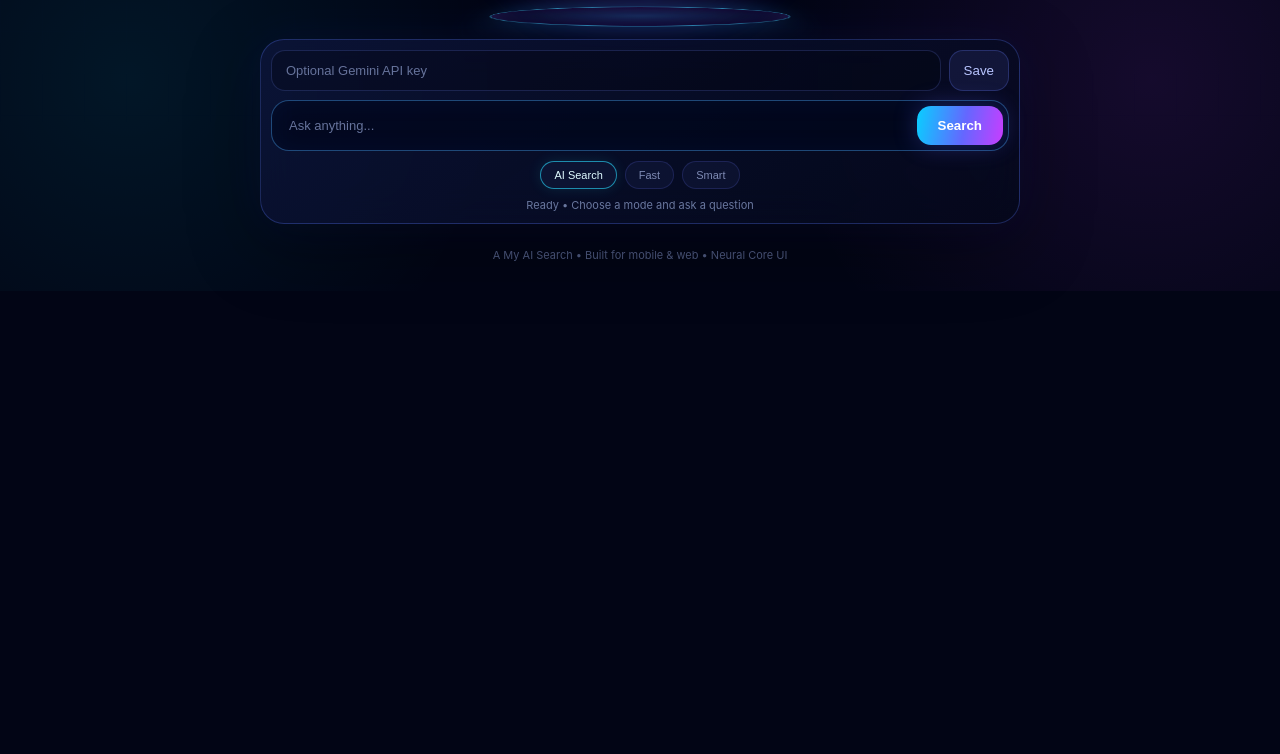
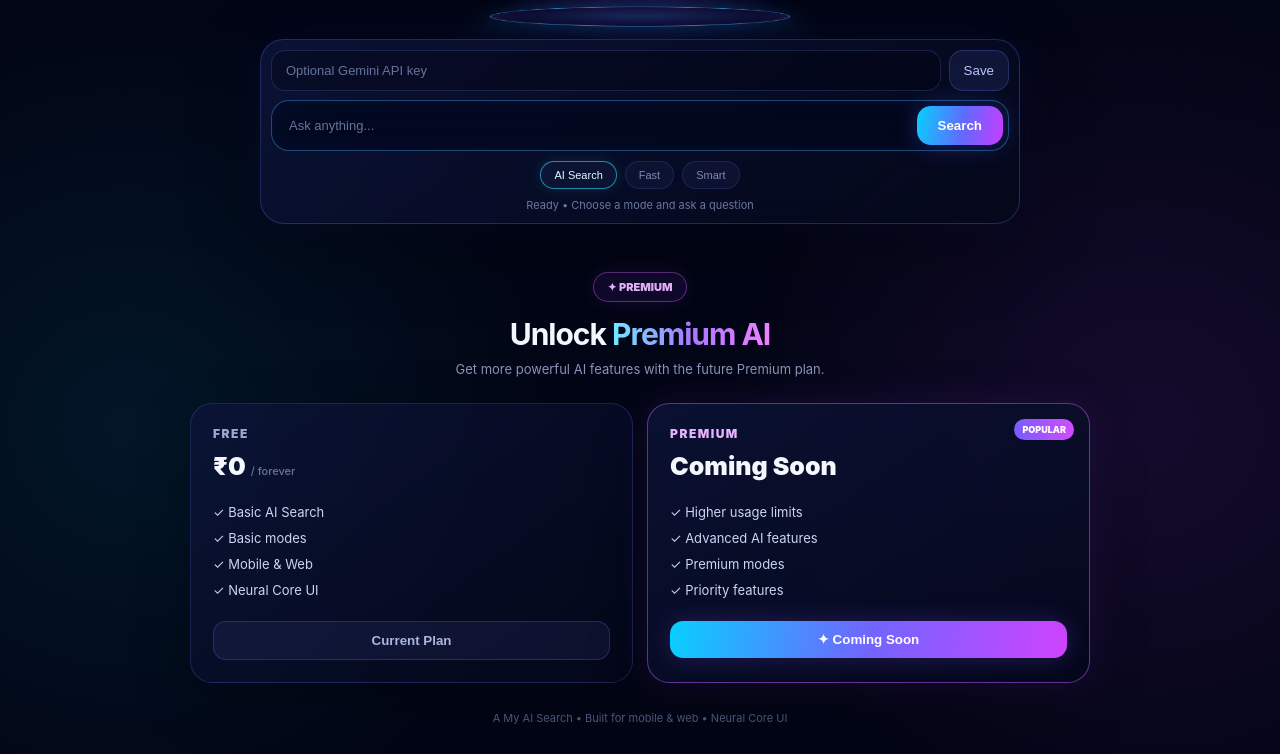
Before and after one commit to jackgamingofficeal-dotcom/my-ai-search, a plain HTML site: page index.html in a window 1280 px wide. Shown: the part 557-1311 px from the top of the page. Before the commit the page ends 848 px from the top, so only its background shows below. Drawn offline with Linux system fonts and the light colour scheme.

Commit message:
Add Premium AI Search UI

```diff
--- a/index.html
+++ b/index.html
@@ -4,7 +4,7 @@
 <meta charset="UTF-8">
 <meta name="viewport" content="width=device-width,initial-scale=1.0,viewport-fit=cover">
 <meta name="theme-color" content="#020515">
-<title>A My AI Search</title>
+<title>A My AI Search — Neural Core</title>
 
 <style>
 *{box-sizing:border-box;margin:0;padding:0}
@@ -26,12 +26,12 @@
 body{
  min-height:100vh;
  color:var(--text);
- font-family:Inter,system-ui,Arial,sans-serif;
  background:
  radial-gradient(circle at 50% 12%,rgba(70,80,255,.22),transparent 32%),
  radial-gradient(circle at 10% 75%,rgba(0,229,255,.08),transparent 28%),
  radial-gradient(circle at 90% 75%,rgba(190,60,255,.10),transparent 28%),
  var(--bg);
+ font-family:Inter,system-ui,-apple-system,BlinkMacSystemFont,"Segoe UI",Arial,sans-serif;
  overflow-x:hidden;
 }
 
@@ -40,6 +40,7 @@
  position:fixed;
  inset:0;
  pointer-events:none;
+ z-index:-1;
  background-image:
  linear-gradient(rgba(100,120,255,.035) 1px,transparent 1px),
  linear-gradient(90deg,rgba(100,120,255,.035) 1px,transparent 1px);
@@ -134,7 +135,7 @@
  margin:auto;
 }
 
-/* NEURAL CORE */
+/* ===== 3D NEURAL CORE ===== */
 
 .core-stage{
  height:370px;
@@ -196,7 +197,7 @@
 
 .brain:after{
  inset:28px;
- border-color:rgba(212,111,255,.3);
+ border-color:rgba(212,111,255,.30);
 }
 
 .neural-lines{
@@ -311,7 +312,7 @@
  transform:perspective(400px) rotateX(65deg);
 }
 
-/* SEARCH */
+/* ===== SEARCH ===== */
 
 .search-card{
  width:min(760px,100%);
@@ -459,14 +460,145 @@
  margin-bottom:8px;
 }
 
+/* ===== PREMIUM ===== */
+
+.premium-section{
+ width:min(900px,100%);
+ margin:48px auto 0;
+ text-align:center;
+}
+
+.premium-badge{
+ display:inline-block;
+ padding:7px 14px;
+ border:1px solid rgba(220,100,255,.4);
+ border-radius:999px;
+ color:#e9b7ff;
+ background:rgba(150,50,255,.10);
+ font-size:11px;
+ font-weight:900;
+ box-shadow:0 0 18px rgba(170,70,255,.12);
+}
+
+.premium-section h2{
+ margin:14px 0 7px;
+ font-size:30px;
+ letter-spacing:-1px;
+}
+
+.premium-section h2 span{
+ background:linear-gradient(90deg,#6eeaff,#a978ff,#f080ff);
+ -webkit-background-clip:text;
+ background-clip:text;
+ color:transparent;
+}
+
+.premium-sub{
+ color:var(--muted);
+ font-size:13px;
+ line-height:1.6;
+ margin-bottom:23px;
+}
+
+.plans{
+ display:grid;
+ grid-template-columns:repeat(2,1fr);
+ gap:14px;
+ text-align:left;
+}
+
+.plan{
+ position:relative;
+ padding:22px;
+ border-radius:22px;
+ background:
+ linear-gradient(
+ 145deg,
+ rgba(13,20,58,.76),
+ rgba(4,8,26,.78)
+ );
+ border:1px solid rgba(100,125,255,.22);
+ box-shadow:0 18px 55px rgba(0,0,0,.25);
+}
+
+.premium-plan{
+ border-color:rgba(190,90,255,.5);
+ box-shadow:
+ 0 0 35px rgba(150,60,255,.13),
+ 0 18px 55px rgba(0,0,0,.30);
+}
+
+.plan-name{
+ font-size:12px;
+ font-weight:900;
+ letter-spacing:1.5px;
+ color:#9ca8d0;
+}
+
+.premium-plan .plan-name{
+ color:#e7b2ff;
+}
+
+.price{
+ margin:10px 0 18px;
+ font-size:25px;
+ font-weight:900;
+}
+
+.price small{
+ font-size:11px;
+ color:#68759c;
+ font-weight:500;
+}
+
+.plan ul{
+ list-style:none;
+ color:#cbd5f5;
+ font-size:13px;
+ line-height:2;
+ margin-bottom:18px;
+}
+
+.plan-btn{
+ width:100%;
+ padding:11px;
+ border-radius:13px;
+ font-weight:800;
+ border:1px solid rgba(100,125,255,.25);
+ background:rgba(60,70,140,.18);
+ color:#aab6df;
+}
+
+.premium-btn{
+ cursor:pointer;
+ color:#fff;
+ border:0;
+ background:linear-gradient(
+ 100deg,#08cfff,#7165ff,#cf43ff
+ );
+ box-shadow:0 0 25px rgba(130,70,255,.25);
+}
+
+.popular{
+ position:absolute;
+ right:15px;
+ top:15px;
+ padding:5px 8px;
+ border-radius:999px;
+ font-size:9px;
+ font-weight:900;
+ color:#fff;
+ background:linear-gradient(90deg,#765cff,#d34cff);
+}
+
 footer{
  text-align:center;
  color:#4f5b82;
  font-size:11px;
- padding:24px 0 4px;
+ padding:28px 0 4px;
 }
 
-/* ANIMATION */
+/* ===== ANIMATION ===== */
 
 @keyframes pulse{
  0%,100%{opacity:.55;transform:scale(.8)}
@@ -491,7 +623,7 @@
  to{transform:rotateX(68deg) rotateZ(-360deg)}
 }
 
-/* MOBILE */
+/* ===== MOBILE ===== */
 
 @media(max-width:600px){
 
@@ -539,9 +671,20 @@
   padding:0 11px;
  }
 
- .ring{
-  width:310px;
-  margin-left:-155px;
+ .plans{
+  grid-template-columns:1fr;
+ }
+
+ .premium-section{
+  margin-top:35px;
+ }
+
+ .premium-section h2{
+  font-size:25px;
+ }
+
+ .plan{
+  padding:20px;
  }
 }
 
@@ -588,7 +731,7 @@
   Ask anything and explore intelligent answers through a futuristic neural interface.
  </p>
 
- <!-- NEURAL CORE -->
+<!-- ===== 3D NEURAL CORE ===== -->
 
 <section class="core-stage">
 
@@ -636,7 +779,7 @@
 
 </section>
 
- <!-- SEARCH -->
+<!-- ===== SEARCH ===== -->
 
 <section class="search-card">
 
@@ -703,6 +846,80 @@
 
 </section>
 
+<!-- ===== PREMIUM ===== -->
+
+<section class="premium-section">
+
+ <div class="premium-badge">
+  ✦ PREMIUM
+ </div>
+
+ <h2>
+  Unlock <span>Premium AI</span>
+ </h2>
+
+ <p class="premium-sub">
+  Get more powerful AI features with the future Premium plan.
+ </p>
+
+ <div class="plans">
+
+  <div class="plan">
+
+   <div class="plan-name">
+    FREE
+   </div>
+
+   <div class="price">
+    ₹0 <small>/ forever</small>
+   </div>
+
+   <ul>
+    <li>✓ Basic AI Search</li>
+    <li>✓ Basic modes</li>
+    <li>✓ Mobile & Web</li>
+    <li>✓ Neural Core UI</li>
+   </ul>
+
+   <button class="plan-btn">
+    Current Plan
+   </button>
+
+  </div>
+
+  <div class="plan premium-plan">
+
+   <div class="popular">
+    POPULAR
+   </div>
+
+   <div class="plan-name">
+    PREMIUM
+   </div>
+
+   <div class="price">
+    Coming Soon
+   </div>
+
+   <ul>
+    <li>✓ Higher usage limits</li>
+    <li>✓ Advanced AI features</li>
+    <li>✓ Premium modes</li>
+    <li>✓ Priority features</li>
+   </ul>
+
+   <button
+    class="plan-btn premium-btn"
+    onclick="premiumComingSoon()">
+    ✦ Coming Soon
+   </button>
+
+  </div>
+
+ </div>
+
+</section>
+
 </main>
 
 <footer>
@@ -712,6 +929,8 @@
 </div>
 
 <script>
+
+/* ===== ELEMENTS ===== */
 
 const core = document.getElementById("core");
 const apiKeyInput = document.getElementById("apiKey");
@@ -724,9 +943,10 @@
 
 let mode = "AI Search";
 
-/* SAVE KEY LOCALLY */
+/* ===== API KEY STORAGE ===== */
 
-const savedKey = localStorage.getItem("aMyGeminiKey");
+const savedKey =
+ localStorage.getItem("aMyGeminiKey");
 
 if(savedKey){
  apiKeyInput.value = savedKey;
@@ -734,68 +954,85 @@
 
 saveKey.onclick = () => {
 
- const key = apiKeyInput.value.trim();
+ const key =
+  apiKeyInput.value.trim();
 
  if(key){
 
-  localStorage.setItem("aMyGeminiKey",key);
-  status.textContent = "API key saved on this device.";
+  localStorage.setItem(
+   "aMyGeminiKey",
+   key
+  );
+
+  status.textContent =
+   "API key saved on this device.";
 
  }else{
 
-  localStorage.removeItem("aMyGeminiKey");
-  status.textContent = "Saved API key removed.";
+  localStorage.removeItem(
+   "aMyGeminiKey"
+  );
+
+  status.textContent =
+   "Saved API key removed.";
 
  }
 
 };
 
-/* MODE */
+/* ===== MODES ===== */
 
-document.querySelectorAll(".mode").forEach(btn => {
+document.querySelectorAll(".mode")
+.forEach(btn => {
 
  btn.onclick = () => {
 
   document.querySelectorAll(".mode")
-   .forEach(x => x.classList.remove("active"));
+   .forEach(x =>
+    x.classList.remove("active")
+   );
 
   btn.classList.add("active");
 
   mode = btn.dataset.mode;
 
-  status.textContent = mode + " mode selected.";
+  status.textContent =
+   mode + " mode selected.";
 
  };
 
 });
 
-/* ENTER */
+/* ===== ENTER SEARCH ===== */
 
-question.addEventListener("keydown",e => {
+question.addEventListener(
+ "keydown",
+ e => {
 
   if(e.key === "Enter"){
    askAI();
   }
 
-});
+ }
+);
 
-/* LOADING */
+/* ===== LOADING ===== */
 
 function setLoading(on){
 
  askBtn.disabled = on;
 
- askBtn.textContent = on
-  ? "Thinking…"
-  : "Search";
+ askBtn.textContent =
+  on ? "Thinking…" : "Search";
 
 }
 
-/* AI */
+/* ===== AI SEARCH ===== */
 
 async function askAI(){
 
- const q = question.value.trim();
+ const q =
+  question.value.trim();
 
  const key =
   apiKeyInput.value.trim() ||
@@ -847,12 +1084,15 @@
    "v1beta/models/gemini-2.5-flash:generateContent?key=" +
    encodeURIComponent(key);
 
-  const res = await fetch(url,{
-
+  const res =
+   await fetch(
+    url,
+    {
      method:"POST",
 
      headers:{
-    "Content-Type":"application/json"
+      "Content-Type":
+       "application/json"
      },
 
      body:JSON.stringify({
@@ -873,10 +1113,11 @@
       }
 
      })
+    }
+   );
 
-  });
-
-  const data = await res.json();
+  const data =
+   await res.json();
 
   if(!res.ok){
 
@@ -888,15 +1129,21 @@
   }
 
   const text =
-   data?.candidates?.[0]?.content?.parts
-    ?.map(p => p.text || "")
+   data?.candidates?.[0]
+    ?.content?.parts
+    ?.map(
+     p => p.text || ""
+    )
     .join("") ||
    "No answer was returned.";
 
-  answer.textContent = text;
+  answer.textContent =
+   text;
 
   status.textContent =
-   "Answer generated • " + mode + " mode";
+   "Answer generated • " +
+   mode +
+   " mode";
 
  }catch(err){
 
@@ -915,17 +1162,32 @@
 
 }
 
-/* SMOOTH 3D MOUSE / TOUCH */
+/* ===== PREMIUM ===== */
+
+function premiumComingSoon(){
+
+ alert(
+  "Premium is coming soon!\n\n" +
+  "Payment and subscription features are not active yet."
+ );
+
+}
+
+/* ===== 3D MOUSE / TOUCH ===== */
 
 let targetX = 0;
 let targetY = 0;
+
 let currentX = 0;
 let currentY = 0;
 
 function animate(){
 
- currentX += (targetX-currentX)*.08;
- currentY += (targetY-currentY)*.08;
+ currentX +=
+  (targetX-currentX)*.08;
+
+ currentY +=
+  (targetY-currentY)*.08;
 
  if(core){
 
@@ -940,7 +1202,9 @@
 
 animate();
 
-window.addEventListener("pointermove",e => {
+window.addEventListener(
+ "pointermove",
+ e => {
 
   targetX =
    (e.clientX/window.innerWidth-.5)*14;
@@ -948,18 +1212,26 @@
   targetY =
    (e.clientY/window.innerHeight-.5)*-14;
 
-},{passive:true});
+ },
+ {passive:true}
+);
 
-window.addEventListener("pointerleave",() => {
+window.addEventListener(
+ "pointerleave",
+ () => {
 
   targetX = 0;
   targetY = 0;
 
-});
+ }
+);
 
-window.addEventListener("touchmove",e => {
+window.addEventListener(
+ "touchmove",
+ e => {
 
- const t = e.touches[0];
+  const t =
+   e.touches[0];
 
   targetX =
    (t.clientX/window.innerWidth-.5)*10;
@@ -967,14 +1239,19 @@
   targetY =
    (t.clientY/window.innerHeight-.5)*-10;
 
-},{passive:true});
+ },
+ {passive:true}
+);
 
-window.addEventListener("touchend",() => {
+window.addEventListener(
+ "touchend",
+ () => {
 
   targetX = 0;
   targetY = 0;
 
-});
+ }
+);
 
 </script>
 
```
Lines whose indentation alone changed are shown as unchanged.
